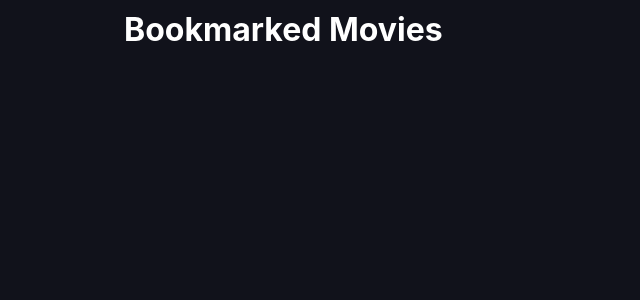
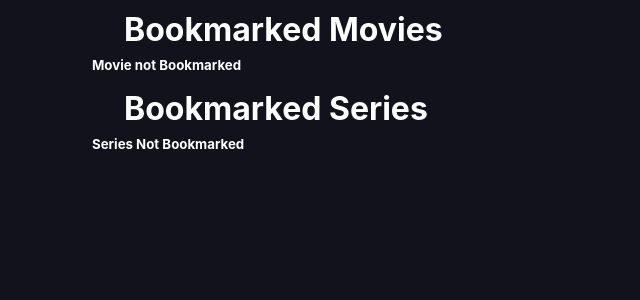
Before and after one commit to KomalPawar022/Entertainment_App, a React (Create React App) app in the folder frontend/: page /bookmark in a window 1280 px wide. Shown: the top 300 px of the page, without its empty margins (0-640 px from the left). Built offline with nearby package versions, Linux system fonts and the light colour scheme.

Commit message:
Bookmarks icon removed

```diff
--- a/frontend/src/components/GridItem.jsx
+++ b/frontend/src/components/GridItem.jsx
@@ -1,8 +1,10 @@
 import { Grid } from "@mui/material";
 import { useAuth } from "../context/AuthContext";
+import { useState } from "react";
 import Tile from "./Tile";
 const GridItem = ({ type }) => {
   const auth = useAuth();
+  const [IsBookmarked,setIsBookmarked]=useState(false);
   return (
     <Grid
       container
@@ -13,7 +15,21 @@ const GridItem = ({ type }) => {
         ? auth?.movies?.map((item) => {
             return (
               <Grid>
-                <Tile key={item._id} item={item} type={type} />
+{/*
+                {
+                  auth?.user?.bookmarks.map((bookmarkedItem)=>{
+                    console.log(bookmarkedItem)
+                    if(item._id===bookmarkedItem.id)
+                      {
+                      setIsBookmarked(true)
+                      }
+                        else{
+                         setIsBookmarked(false);
+                        }
+
+                  })
+                } */}
+               <Tile key={item._id} item={item} type={type} isBookmarked={IsBookmarked}/>
               </Grid>
             );
           })
--- a/frontend/src/components/Tile.jsx
+++ b/frontend/src/components/Tile.jsx
@@ -5,7 +5,7 @@ import { FaRegBookmark } from "react-icons/fa";
 import { useAuth } from "../context/AuthContext";
 import { toast } from "react-hot-toast";
 
-const Tile = ({ type, item }) => {
+const Tile = ({ type, item,bookmark,isBookmarked }) => {
   const auth = useAuth();
   const handleAddBookmark = async () => {
     let bookmark = {
@@ -23,6 +23,7 @@ const Tile = ({ type, item }) => {
     console.log(result);
   };
 
+console.log("isBookmarked",isBookmarked);
   return (
     <Box
       sx={{
@@ -42,7 +43,9 @@ const Tile = ({ type, item }) => {
         color: "white",
       }}
     >
+
       <div style={{ position: "relative", width: "auto", height: "auto" }}>
+      {bookmark?null:
         <div
           style={{
             display: "flex",
@@ -61,7 +64,7 @@ const Tile = ({ type, item }) => {
           onClick={handleAddBookmark}
         >
           <FaRegBookmark style={{ justifySelf: "center" }} />
-        </div>
+        </div>}
         <LazyLoad
           key={item.imageurl ? item.imageurl : "default_image.png"}
           placeholder={<span>Loading...</span>}
--- a/frontend/src/helpers/api-communicator.jsx
+++ b/frontend/src/helpers/api-communicator.jsx
@@ -106,7 +106,7 @@ export const InsertNameandPicture = async (email, name, image) => {
     },
     {
       headers: {
-        "Content-Type": "multipart/form-data", // Specify content type
+        "Content-Type": "multipart/form-data",
       },
     },
   );
--- a/frontend/src/index.js
+++ b/frontend/src/index.js
@@ -7,7 +7,7 @@ import { BrowserRouter } from "react-router-dom";
 import { AuthProvider } from "./context/AuthContext";
 import { Toaster } from "react-hot-toast";
 import axios from "axios";
-axios.defaults.baseURL = "https://kdq7lq-8080.csb.app/api/v1";
+axios.defaults.baseURL = "https://4zvwrt-8080.csb.app/api/v1";
 const root = ReactDOM.createRoot(document.getElementById("root"));
 root.render(
   <React.StrictMode>
--- a/frontend/src/pages/Bookmarks.jsx
+++ b/frontend/src/pages/Bookmarks.jsx
@@ -11,49 +11,69 @@ const Bookmarks = () => {
   const [series, setSeries] = useState([]);
   const [isLoaded, setIsLoaded] = useState(false);
 
-  const getBookmarkedMovies = async (getId) => {
-    let error = null;
-    let result = null;
-    try {
-      result = await getMovieById(getId);
-    } catch (e) {
-      error = e;
-      console.log(e);
-    }
-    auth?.setError(error);
-    const temp = movies;
+  // const getBookmarkedMovies = async (getId) => {
+  //   let error = null;
+  //   let result = null;
+  //   try {
+  //     result = await getMovieById(getId);
+  //   } catch (e) {
+  //     error = e;
+  //     console.log(e);
+  //   }
+  //   auth?.setError(error);
+  //   const temp = movies;
 
-    temp.push(result.data.movie);
-    console.log("temp", temp);
-    setMovies(temp);
-  };
-  console.log("movies", movies);
-  const getBookmarkedSeries = async (getId) => {
-    let error = null;
-    let result = null;
-    try {
-      result = await getSeriesById(getId);
-    } catch (e) {
-      error = e;
-      console.log(e);
-    }
-    auth?.setError(error);
-    const temp = series;
+  //   temp.push(result.data.movie);
+  //   console.log("temp", temp);
+  //   setMovies(temp);
+  // };
+  // console.log("movies", movies);
+  // console.log("series", series);
+  // const getBookmarkedSeries = async (getId) => {
+  //   let error = null;
+  //   let result = null;
+  //   try {
+  //     result = await getSeriesById(getId);
+  //   } catch (e) {
+  //     error = e;
+  //     console.log(e);
+  //   }
+  //   auth?.setError(error);
+  //   const temp = series;
 
-    temp.push(result.data.series);
+  //   temp.push(result.data.series);
 
-    setSeries(temp);
-  };
+  //   setSeries(temp);
+  // };
 
   useEffect(() => {
-    if (isLoaded) {
-      auth?.user?.bookmarks.map((item) => {
-        if (item?.type === "movies") getBookmarkedMovies(item.id);
-      });
-      // auth?.user?.bookmarks.map((item) => {
-      //   if (item?.type === "series") getBookmarkedMovies(item.id);
-      //   console.log(item);
-      // });
+    if (!isLoaded) {
+
+      let temp=[];
+      auth?.user?.bookmarks.map((item)=>{
+
+        console.log(item);
+        auth?.movies.map((movieItem)=>{
+          if(movieItem._id===item.id){
+            temp.push(movieItem);
+          }
+        })
+
+    })
+    setMovies(temp);
+    temp=[];
+    auth?.user?.bookmarks.map((item)=>{
+
+      console.log(item);
+      auth?.series.map((seriesItem)=>{
+        if(seriesItem._id===item.id){
+          temp.push(seriesItem);
+        }
+      })
+
+
+  })
+  setSeries(temp);
       setIsLoaded(true);
     }
   }, []);
@@ -93,15 +113,15 @@ const Bookmarks = () => {
             ? movies.map((item) => {
                 return (
                   <Grid>
-                    <Tile type={"movies"} item={item} />
+                    <Tile type={"movies"} item={item} bookmark={true} />
                   </Grid>
                 );
               })
-            : null}
+            : <h5 styles={{ margin: "2px" }}>Movie not Bookmarked</h5>}
         </Grid>
       </Box>
 
-      {/* <Box
+      <Box
         sx={{
           display: "flex",
           flexDirection: "column",
@@ -122,13 +142,13 @@ const Bookmarks = () => {
             ? series.map((item) => {
                 return (
                   <Grid>
-                    <Tile type={"series"} item={item} />
+                    <Tile type={"series"} item={item}  bookmark={true}/>
                   </Grid>
                 );
               })
-            : null}
+            : <h5 styles={{ margin: "2px" }}>Series Not Bookmarked</h5>}
         </Grid>
-      </Box> */}
+      </Box>
     </Box>
   );
 };
```
Also changed, not shown: 1 other file (tests, documents, lock files or other folders).
